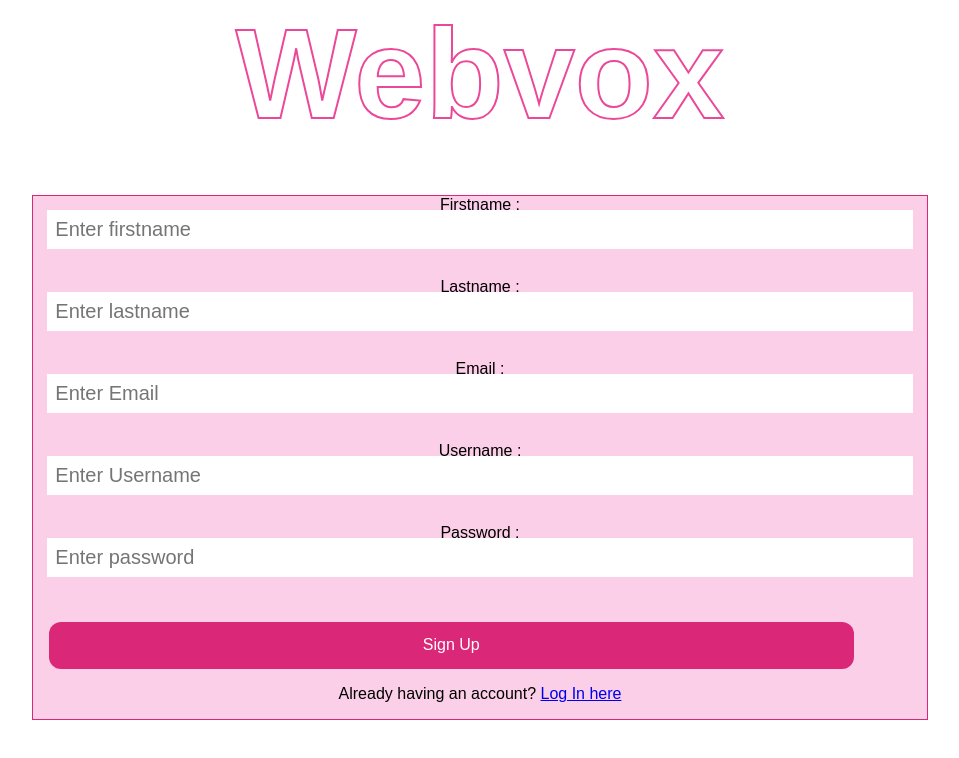
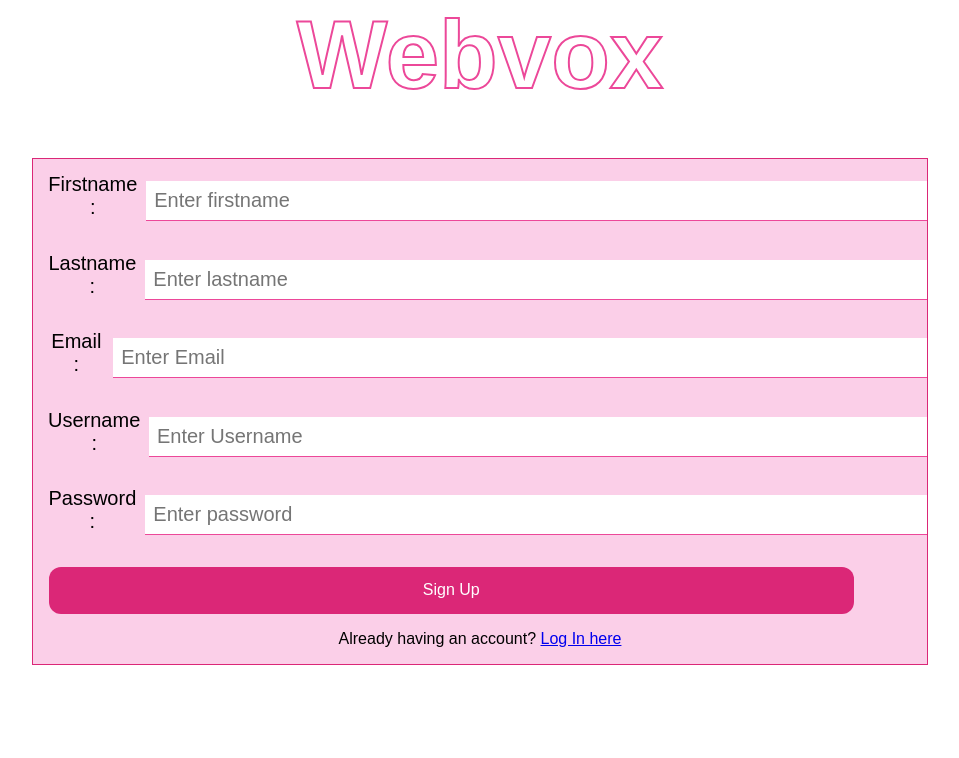
Before and after one commit to logapriya16/webvox, a React (Create React App) app: page /signup in a window 1280 px wide. Shown: the top 758 px of the page, without its empty margins (160-1119 px from the left). Built offline with nearby package versions, Linux system fonts and the light colour scheme; no server answers; a web font is replaced by a local one; what miragejs would draw is missing.

Commit message:
Update : CSS bugs removed

```diff
--- a/src/Components/Navbar/Navbar.css
+++ b/src/Components/Navbar/Navbar.css
@@ -3,9 +3,10 @@
     text-decoration: none;
     color:var(--primary-color);
     display: block;
-
+    transition: all .5s ease 0s;
 }
 .active{
+    transition: all .5s ease 0s;
     background-color:var(--third-color);
     display: block;
 }
--- a/src/Components/PostDisplay/PostDisplay.css
+++ b/src/Components/PostDisplay/PostDisplay.css
@@ -1,6 +1,7 @@
 .post-lower {
   display: flex;
-  justify-content: space-evenly;
+  align-items: start;
+  gap: 1.5rem;
 }
 
 
@@ -13,8 +14,14 @@
   display: flex;
   flex-direction: column;
   justify-content: space-between;
+  border-radius: 12px;
+  background-color:rgba(236, 72, 153, 0.06);
+
 
 }
 .post-upper {
   display: flex;
 }
+.post-content{
+  text-align: left;
+}
--- a/src/Components/PostDisplay/PostDisplay.jsx
+++ b/src/Components/PostDisplay/PostDisplay.jsx
@@ -9,6 +9,8 @@ import { useNavigate } from "react-router-dom";
 import { BsHeart, BsBookmark, BsBookmarksFill } from "react-icons/bs";
 import { CiCircleRemove } from "react-icons/ci";
 import { PiHeartFill } from "react-icons/pi";
+import {GrShareOption} from "react-icons/gr"
+import {AiOutlineComment} from "react-icons/ai"
 import { BiSolidMessageEdit } from "react-icons/bi";
 import { AuhtContext } from "../../Contexts/AuthContext";
 import { toast } from "react-toastify";
@@ -171,9 +173,9 @@ export default function PostDisplay({ item }) {
                     width="450px"
                   />
                 ) : null}
-                <p>{post.content}</p>
               </div>
               <hr />
+              <div>
                 <div className="post-lower">
                   {post.likes.likedBy.length > 0 ? (
                     post.likes.likedBy.map(
@@ -211,6 +213,14 @@ export default function PostDisplay({ item }) {
                       <BsBookmark />
                     </span>
                   )}
+                  <span>
+                    <GrShareOption/>
+                  </span>
+                  <span>
+                    <AiOutlineComment/>
+                  </span>
+                </div>
+                <p className="post-content">{post.content}</p>
               </div>
             </li>
           ) : null
--- a/src/pages/Bookmarks/Bookmarks.css
+++ b/src/pages/Bookmarks/Bookmarks.css
@@ -2,3 +2,6 @@
     display: flex;
     justify-content: space-between;
 }
+.bookmark-area{
+    width: 100%;
+}
--- a/src/pages/ExplorePage/Explore.css
+++ b/src/pages/ExplorePage/Explore.css
@@ -2,3 +2,6 @@
     display: flex;
     justify-content: space-between;
 }
+.explore-area{
+    width: 100%;
+}
--- a/src/pages/LandingPage/LandingPage.css
+++ b/src/pages/LandingPage/LandingPage.css
@@ -6,9 +6,13 @@
     justify-content: space-around;
     margin: 0.6rem;
     padding: 1rem;
+    width: 70%;
   }
 
 .landing-profile{
     text-align: left;
     margin-left: 1.5rem;
 }
+.post-area{
+    width: 100%;
+}
--- a/src/pages/LoginPage/login.css
+++ b/src/pages/LoginPage/login.css
@@ -9,11 +9,12 @@
   border: 1px solid var(--primary-color);
 }
 .content h2 {
-  font-size: 8rem;
+  font-size: 6rem;
   margin: 0;
 }
 .content h2:nth-child(1) {
   color: transparent;
+
   -webkit-text-stroke: 2px var(--secondary-color);
 }
 
@@ -54,18 +55,27 @@
   padding-top: 1.5rem;
 
 }
+.auth-element{
+  display: flex;
+  padding: 0.5rem;
+  width: 100%;
+  justify-content:space-evenly;
+  margin: 0.4rem;
+}
+.auth-lable{
+  font-size: 20px;
+
+
+}
 .auth-input {
   margin: 0.5rem;
-  transform: translateY(-50%);
   font-size: 20px;
   height: 100%;
   width: 95%;
   border: none;
   padding: 0.5rem;
-  margin-top: 1rem;
   outline: none;
-  transition: all 0.2s ease;
-  border-bottom: 1px solid var(--third-color);
+  border-bottom: 1.5px solid var(--secondary-color);
 }
 .auth-btn {
   background-color: var(--primary-color);
--- a/src/pages/LoginPage/login.jsx
+++ b/src/pages/LoginPage/login.jsx
@@ -39,14 +39,13 @@ function Login() {
 
   return (
     <div className="login-container">
-         <div className="content">
-          <h2>Webvox</h2>
-        </div>
+      <div className="content">
+        <h2>Webvox</h2>
+      </div>
       <div className="login-card">
-        <div className="login-element">
-          <label htmlFor="username"></label>
+        <div className="auth-element">
+          <label htmlFor="username" className="auth-lable">Username</label>
           <div style={{ display: "flex" }}>
-            <AiOutlineUser />
             <input
               className="auth-input"
               type="login"
@@ -57,12 +56,12 @@ function Login() {
                 setUserData((prevs) => ({ ...prevs, username: e.target.value }))
               }
             />
+            <AiOutlineUser />
           </div>
         </div>
-        <div className="login-element">
-          <label htmlFor="password"></label>
+        <div className="auth-element">
+          <label htmlFor="password" className="auth-lable">Password</label>
           <div style={{ display: "flex" }}>
-            <RiLockPasswordFill />
             <input
               className="auth-input"
               type="password"
@@ -73,9 +72,10 @@ function Login() {
                 setUserData((prevs) => ({ ...prevs, password: e.target.value }))
               }
             />
+            <RiLockPasswordFill />
           </div>
         </div>
-        <div className="login-buttons">
+        <div className="auth-buttons">
           <button className="auth-btn" onClick={() => handleLogin()}>
             Login
           </button>
--- a/src/pages/SignUpPage/signup.css
+++ b/src/pages/SignUpPage/signup.css
@@ -3,13 +3,14 @@
   margin: 12rem;
   border: 1px solid var(--primary-color);
   margin-top: 3rem;
+  overflow: hidden;
 }
 .signup-container {
   display: flex;
   flex-direction: column;
 }
 .content-signup h2 {
-  font-size: 8rem;
+  font-size: 6rem;
   margin: 0;
 }
 .content-signup h2:nth-child(1) {
--- a/src/pages/SignUpPage/signup.jsx
+++ b/src/pages/SignUpPage/signup.jsx
@@ -35,8 +35,8 @@ function SignUp() {
           <h2>Webvox</h2>
         </div>
       <div className="signup-card">
-        <div>
-          <label htmlFor="first-name">Firstname : </label>
+        <div className="auth-element">
+          <label className="auth-lable" htmlFor="first-name">Firstname : </label>
           <input
             className="auth-input "
             id="first-name"
@@ -51,8 +51,8 @@ function SignUp() {
             }
           />
         </div>
-        <div>
-          <label htmlFor="last-name">Lastname : </label>
+        <div className="auth-element">
+          <label htmlFor="last-name" className="auth-lable">Lastname : </label>
           <input
             className="auth-input "
             id="last-name"
@@ -67,8 +67,8 @@ function SignUp() {
             }
           />
         </div>
-        <div>
-          <label htmlFor="e-mail">Email : </label>
+        <div className="auth-element">
+          <label htmlFor="e-mail" className="auth-lable">Email : </label>
           <input
             className="auth-input "
             id="e-mail"
@@ -80,8 +80,8 @@ function SignUp() {
             }
           />
         </div>
-        <div>
-          <label htmlFor="username">Username : </label>
+        <div className="auth-element">
+          <label htmlFor="username" className="auth-lable">Username : </label>
           <input
             className="auth-input "
             id="username"
@@ -96,8 +96,8 @@ function SignUp() {
             }
           />
         </div>
-        <div>
-          <label htmlFor="password"> Password : </label>
+        <div className="auth-element">
+          <label htmlFor="password" className="auth-lable"> Password : </label>
           <input
             className="auth-input "
             id="password"
@@ -112,7 +112,7 @@ function SignUp() {
             }
           />
         </div>
-        <div>
+        <div >
           <button
           className="auth-btn"
           onClick={() => handleSignUp()}>Sign Up</button>
```
Lines whose indentation alone changed are shown as unchanged.
